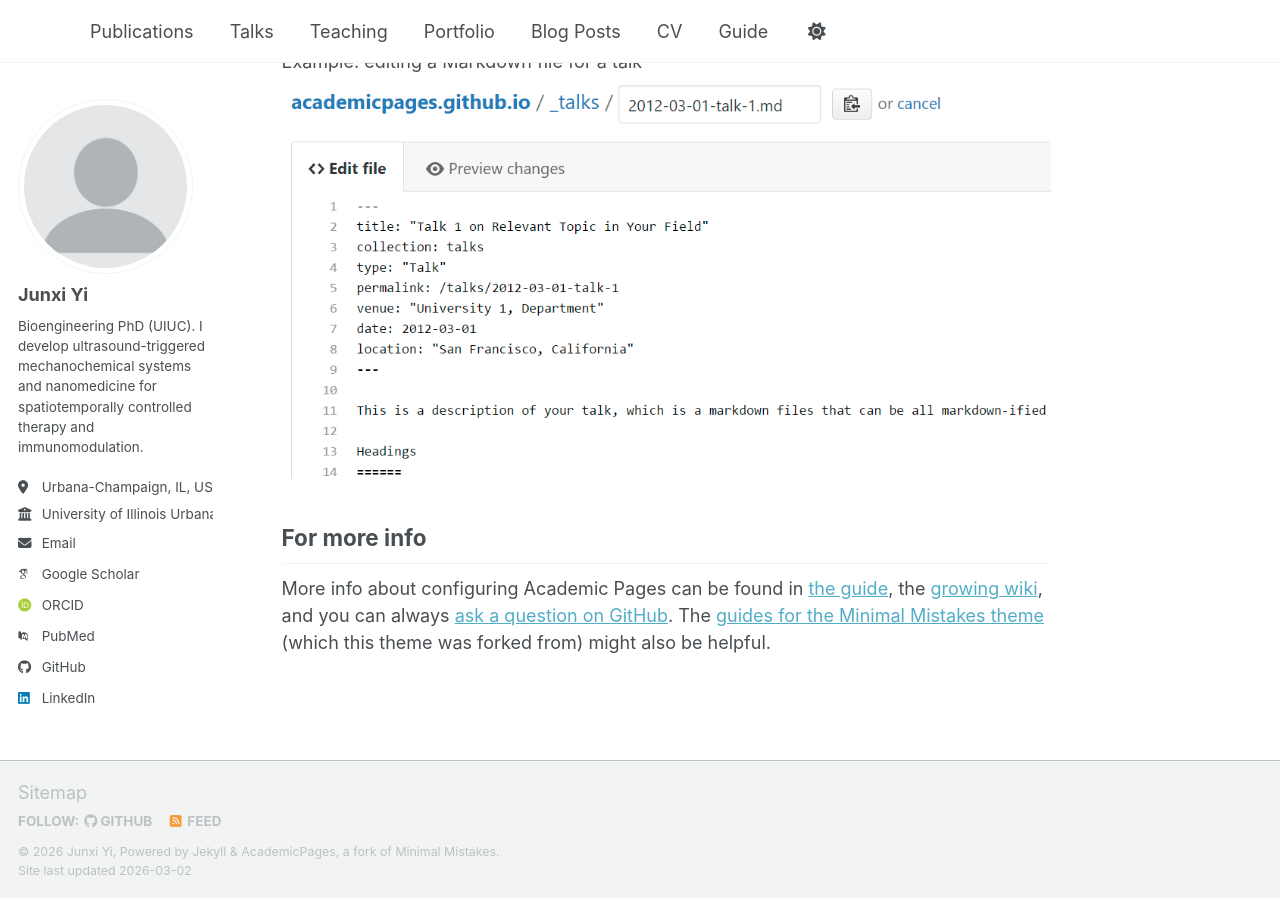
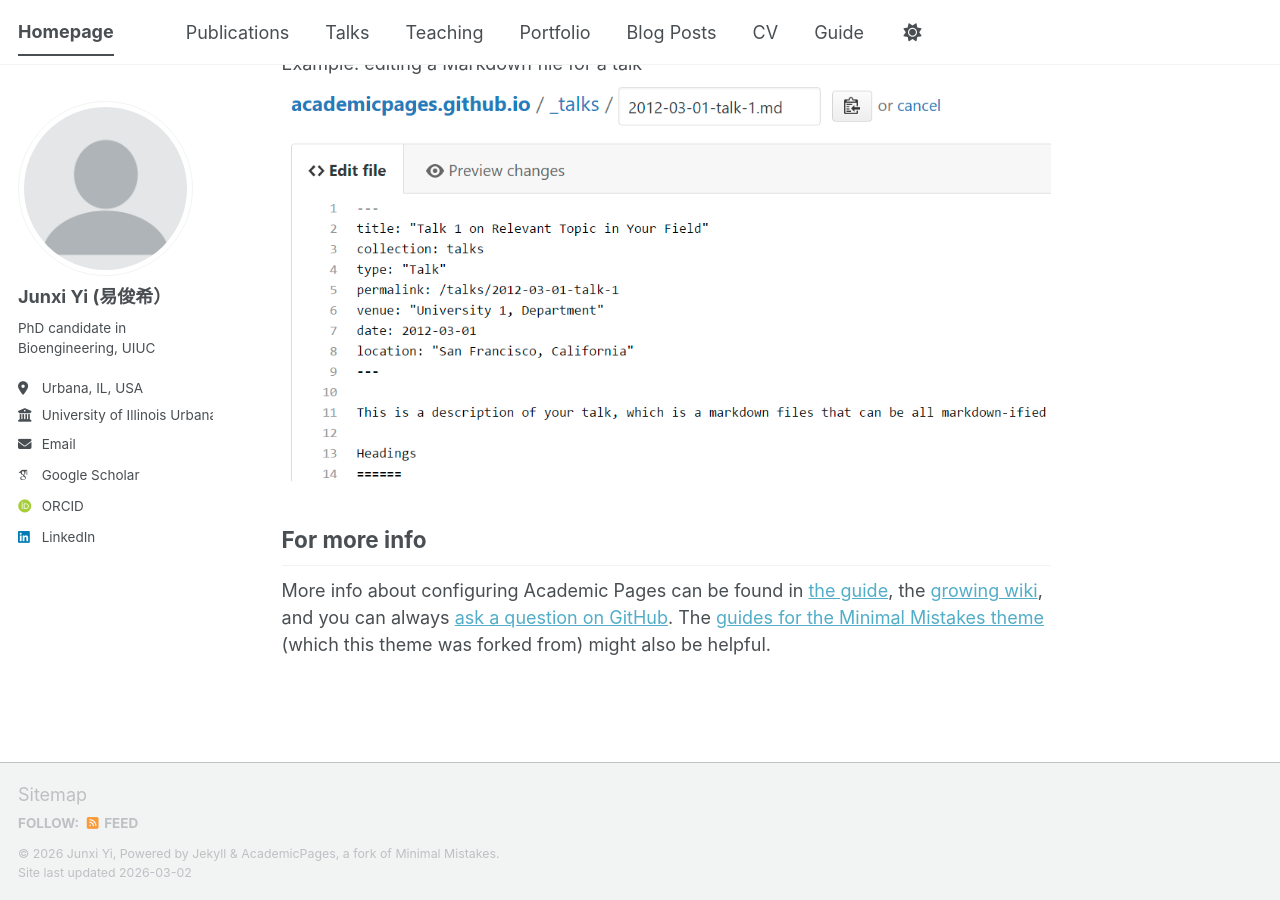
Before and after one commit to yjx1030/yjx1030.github.io, a Jekyll site: the page built from _pages/about.md, in a window 1280 px wide and 900 px high, scrolled down 2720 px. Built offline with Jekyll 4.4.1, drawn with Linux system fonts in a browser that asks for light colours; some web fonts are replaced; a script bundle is joined from its source files by our own code; library files that are not in the unit come from our copies.

Commit message:
Update _config.yml

```diff
--- a/_config.yml
+++ b/_config.yml
@@ -9,7 +9,7 @@
 # Basic Site Settings
 locale                   : "en-US"
 site_theme               : "default" # The available themes options are "default", "air", "sunrise", "mint", "dirt" and "contrast"
-title                    : " "
+title                    : " Homepage"
 title_separator          : "-"
 name                     : &name "Junxi Yi"
 description              : &description "Your Name's academic portfolio"   # Update this with a general description of your site, this is the default if not overridden by a page
@@ -24,10 +24,10 @@ repository               : "yjx1030.github.io"
 author:
   # Biographic information
   avatar           : "profile.png"
-  name             : "Junxi Yi"
+  name             : "Junxi Yi (易俊希）"
   pronouns         :
-  bio              : "Bioengineering PhD (UIUC). I develop ultrasound-triggered mechanochemical systems and nanomedicine for spatiotemporally controlled therapy and immunomodulation."
-  location         : "Urbana-Champaign, IL, USA"
+  bio              : " PhD candidate in Bioengineering, UIUC"
+  location         : "Urbana, IL, USA"
   employer         : "University of Illinois Urbana-Champaign"
   uri              :
   email            : "junxiyi2@illinois.edu"
@@ -42,7 +42,7 @@ author:
   orcid            : "https://orcid.org/0000-0001-5274-9513"
   semantic         : # URL
   ssrn             : # URL
-  pubmed           : "https://www.ncbi.nlm.nih.gov/pubmed/?term=john+snow"
+  pubmed           :
   researchgate     : # URL
   scopus           : # URL
   zotero           : # URL
@@ -52,7 +52,7 @@ author:
   bitbucket        : # Username - Update with your username on the site
   codepen          : # Username
   dribbble         : # Username
-  github           : "academicpages"
+  github           :
   kaggle           : # Username
   stackoverflow    : # User number or user number and name (i.e., use "1" or "1/jeff-atwood")
 
```
